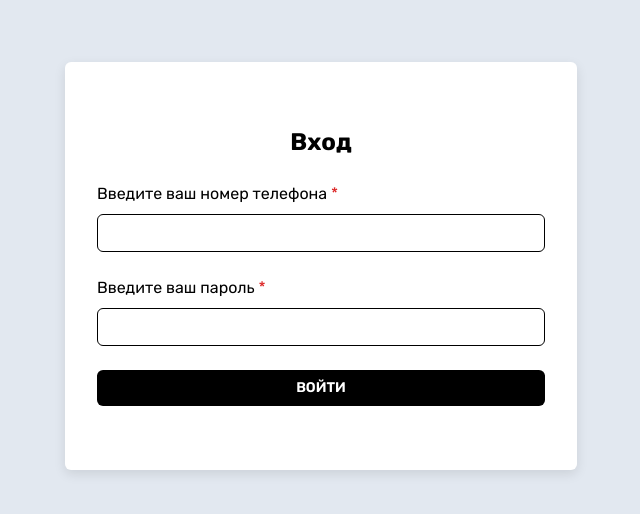
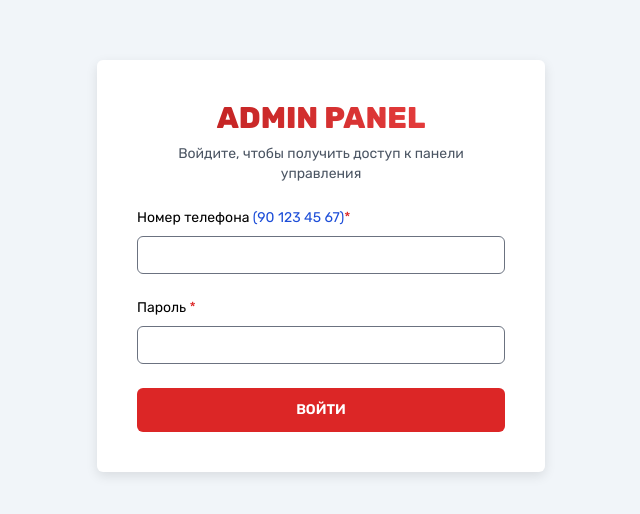
Before and after one commit to sarbondev/seven-sport-center-admin, a React (Vite) app: page / in a window 1280 px wide. Shown: the part 134-648 px from the top of the page, without its empty margins (319-959 px from the left). Built offline with nearby package versions, Linux system fonts and the light colour scheme; no server answers.

Commit message:
login form design has been remaked

```diff
--- a/src/pages/Login.tsx
+++ b/src/pages/Login.tsx
@@ -73,27 +73,36 @@ export const Login: React.FC = () => {
   };
 
   return (
-    <section className="flex justify-center items-center h-screen p-4 bg-slate-200">
+    <section className="flex justify-center items-center h-screen p-4 bg-slate-100">
       <form
         style={{ boxShadow: "rgba(0, 0, 0, 0.1) 0px 4px 12px" }}
-        className="w-full md:max-w-lg flex flex-col gap-6 px-8 py-16 bg-white rounded-md"
+        className="w-full md:max-w-md flex flex-col gap-6 p-10 bg-white rounded-md"
         onSubmit={handleFormSubmit}
       >
-        <h1 className="text-center text-2xl font-bold">Вход</h1>
+        <div className="text-center">
+          <h1 className="text-3xl font-extrabold text-gray-900 bg-clip-text text-transparent bg-gradient-to-r from-red-700 to-red-500">
+            ADMIN PANEL
+          </h1>
+          <p className="mt-2 text-sm text-gray-600">
+            Войдите, чтобы получить доступ к панели управления
+          </p>
+        </div>
         {error && (
           <p className="text-red-600 text-center bg-red-100 py-2 rounded-md">
             {error}
           </p>
         )}
         <label className="flex flex-col gap-2">
-          <p>
-            Введите ваш номер телефона <span className="text-red-600">*</span>
+          <p className="text-sm">
+            Номер телефона{" "}
+            <span className="text-sm text-blue-700">(90 123 45 67)</span>
+            <span className="text-red-600">*</span>
           </p>
           <input
             type="text"
             name="phoneNumber"
             className={`outline-none border text-sm p-2 ${
-              errors.phoneNumber ? "border-red-600" : "border-black"
+              errors.phoneNumber ? "border-red-600" : "border-gray-500"
             } rounded-md`}
             value={formData.phoneNumber}
             onChange={handleInputChange}
@@ -103,14 +112,14 @@ export const Login: React.FC = () => {
           )}
         </label>
         <label className="flex flex-col gap-2">
-          <p>
-            Введите ваш пароль <span className="text-red-600">*</span>
+          <p className="text-sm">
+            Пароль <span className="text-red-600">*</span>
           </p>
           <input
             type="password"
             name="password"
             className={`outline-none border text-sm p-2 ${
-              errors.password ? "border-red-600" : "border-black"
+              errors.password ? "border-red-600" : "border-gray-500"
             } rounded-md`}
             value={formData.password}
             onChange={handleInputChange}
@@ -121,7 +130,7 @@ export const Login: React.FC = () => {
         </label>
         <button
           type="submit"
-          className={`bg-black text-white p-2 text-sm uppercase font-semibold rounded-md ${
+          className={`bg-red-600 text-white py-3 text-sm uppercase font-semibold rounded-md ${
             isLoading ? "opacity-50" : ""
           }`}
           disabled={isLoading}
```
